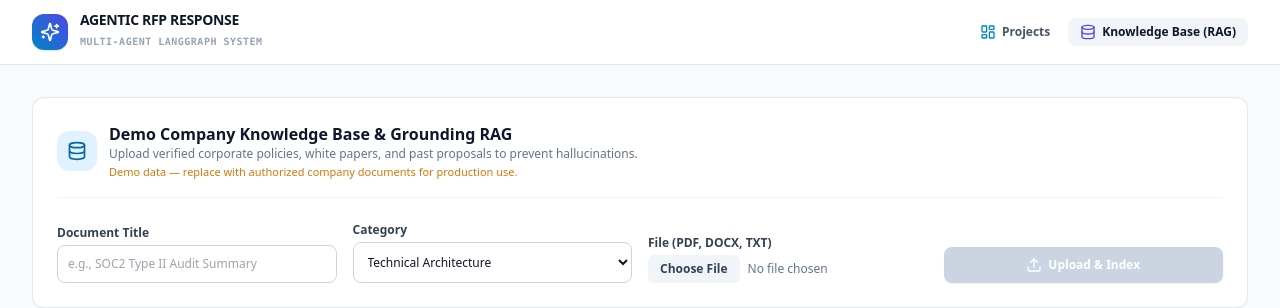
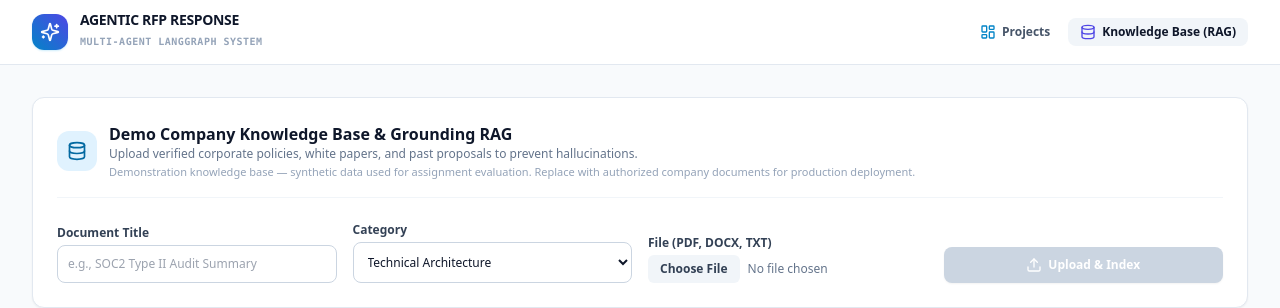
Before and after one commit to TallaSatyaGanesh/agentic-rfp-system, a React (Vite) app in the folder frontend/: page / in a window 1280 px wide. Both pictures are taken after a click on the button "Knowledge Base (RAG)". Shown: the top 308 px of the page. Built offline with nearby package versions, Linux system fonts and the light colour scheme; no server answers; the HTML template or start-up script is replaced by a standard one.

Commit message:
fix(ui): style demo knowledge disclaimer as informational note

```diff
--- a/frontend/src/components/knowledge/KnowledgeBaseManager.tsx
+++ b/frontend/src/components/knowledge/KnowledgeBaseManager.tsx
@@ -79,8 +79,8 @@ export const KnowledgeBaseManager: React.FC = () => {
             <p className="text-xs text-slate-500">
               Upload verified corporate policies, white papers, and past proposals to prevent hallucinations.
             </p>
-            <p className="text-[11px] text-amber-600 font-medium mt-0.5">
-              Demo data — replace with authorized company documents for production use.
+            <p className="text-[11px] text-slate-400 mt-0.5">
+              Demonstration knowledge base — synthetic data used for assignment evaluation. Replace with authorized company documents for production deployment.
             </p>
           </div>
         </div>
```
